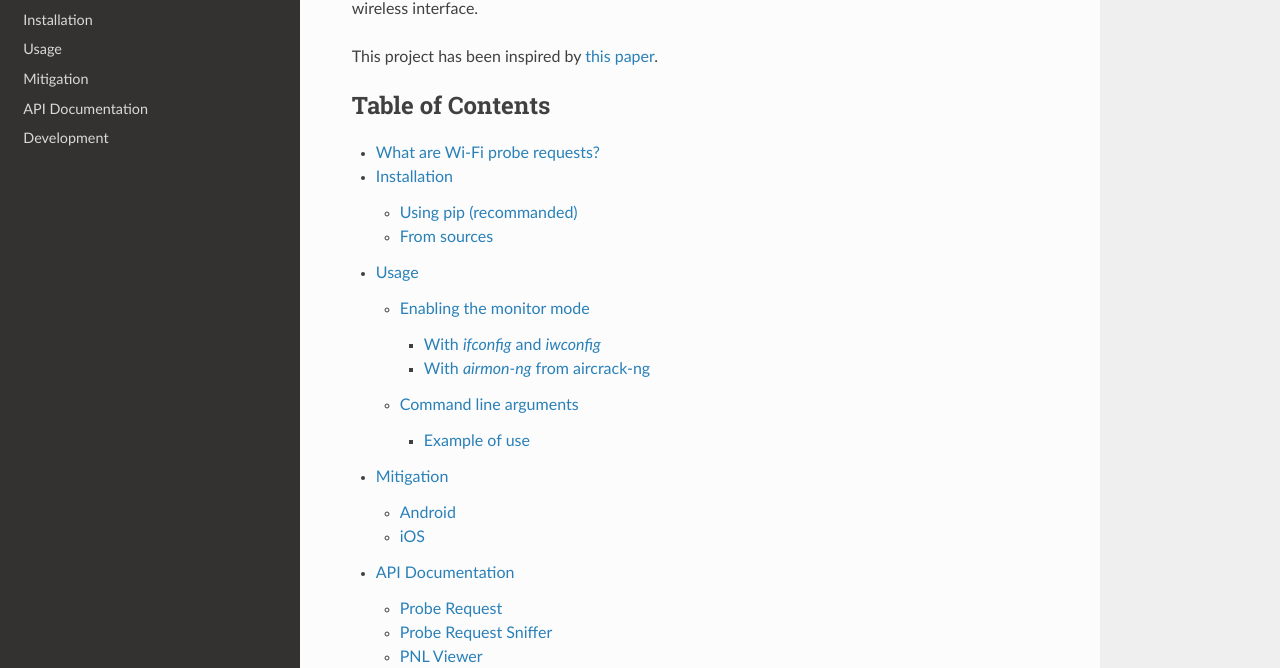
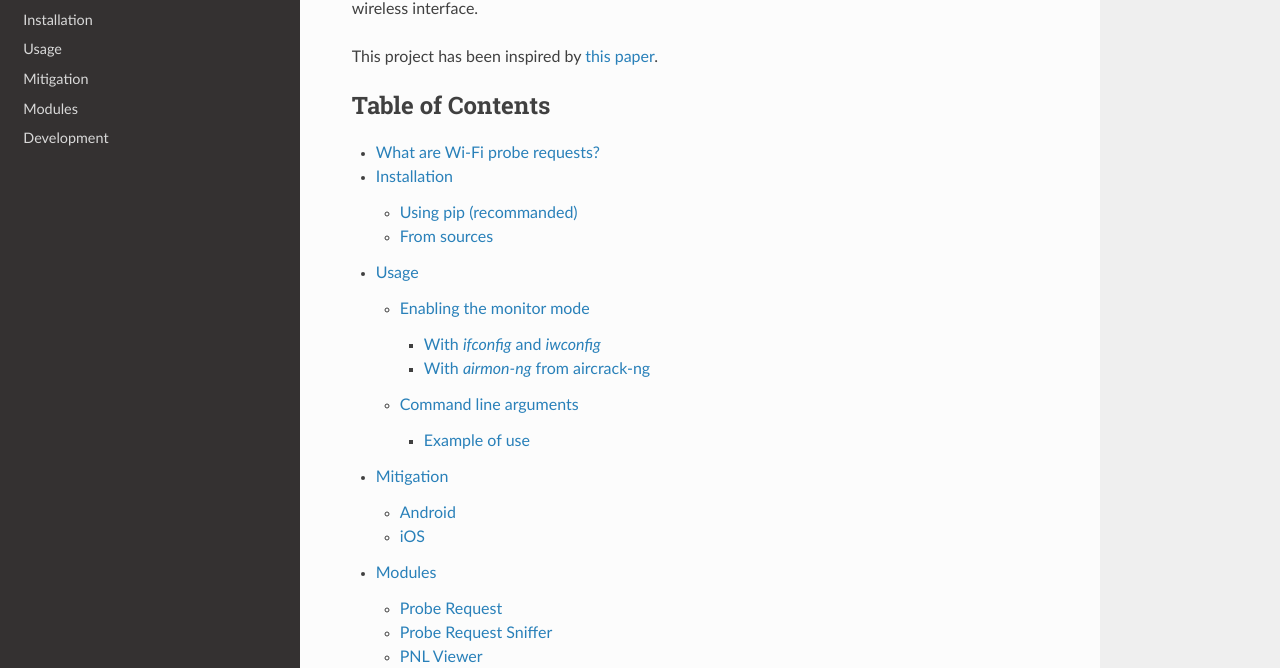
Before and after one commit to SkypLabs/probequest, a Sphinx documentation site: the page built from docs/index.rst, in a window 1280 px wide and 1141 px high. Shown: the part 187-855 px from the top of the window. Built offline with Sphinx 7.4.7 and the Read the Docs theme 2.0.0, drawn with Linux system fonts in a browser that asks for light colours.

Commit message:
rename 'API Documentation' to 'Modules'

```diff
--- a/docs/api.rst
+++ /dev/null
@@ -1,9 +0,0 @@
-=================
-API Documentation
-=================
-
-.. toctree::
-    :maxdepth: 1
-    :glob:
-
-    api/*
--- a/docs/index.rst
+++ b/docs/index.rst
@@ -17,7 +17,7 @@ This project has been inspired by `this paper`_.
     installation
     usage
     mitigation
-    api
+    modules
     development
 
 .. _this paper: https://brambonne.com/docs/bonne14sasquatch.pdf
```
Also changed, not shown: docs/modules.rst (added, +9 -0 lines), docs/modules/probe_request.rst (renamed from docs/api/probe_request.rst), docs/modules/probe_request_sniffer.rst (renamed from docs/api/probe_request_sniffer.rst), docs/modules/tui.rst (renamed from docs/api/tui.rst).
